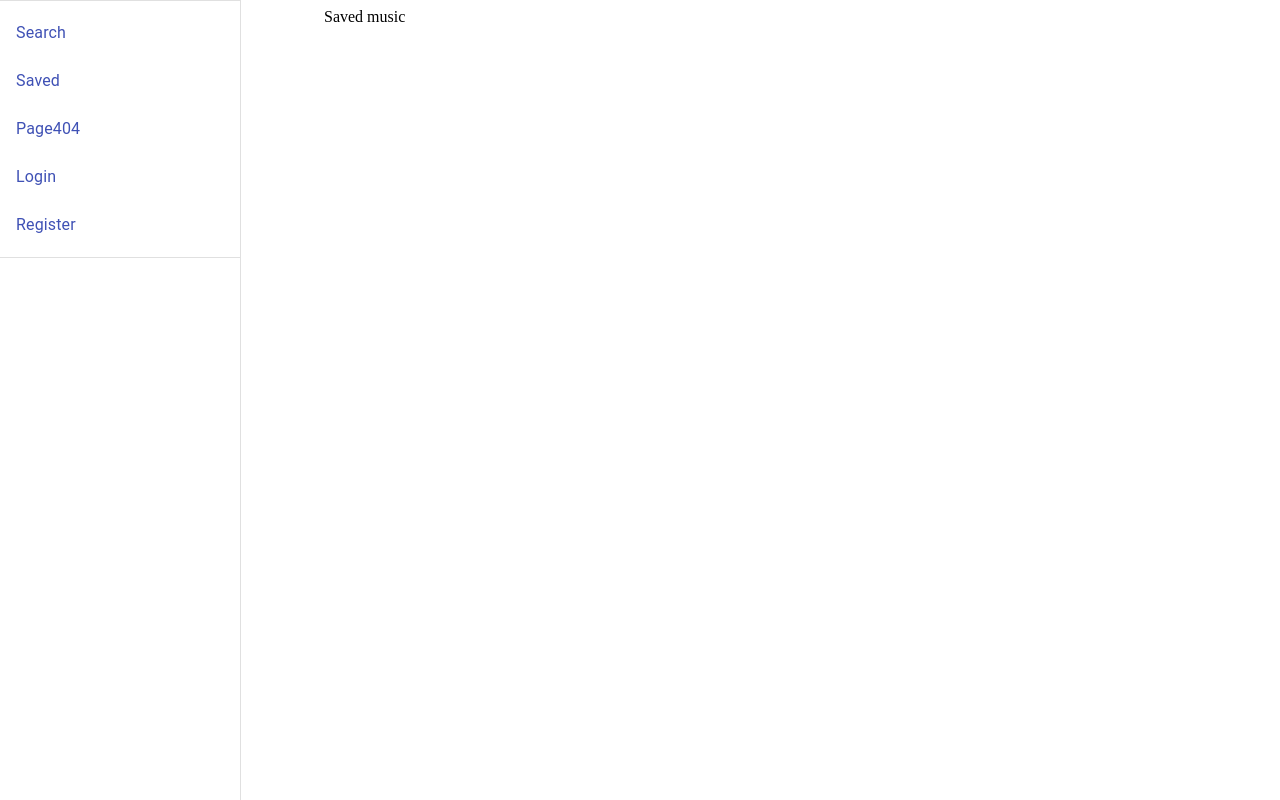
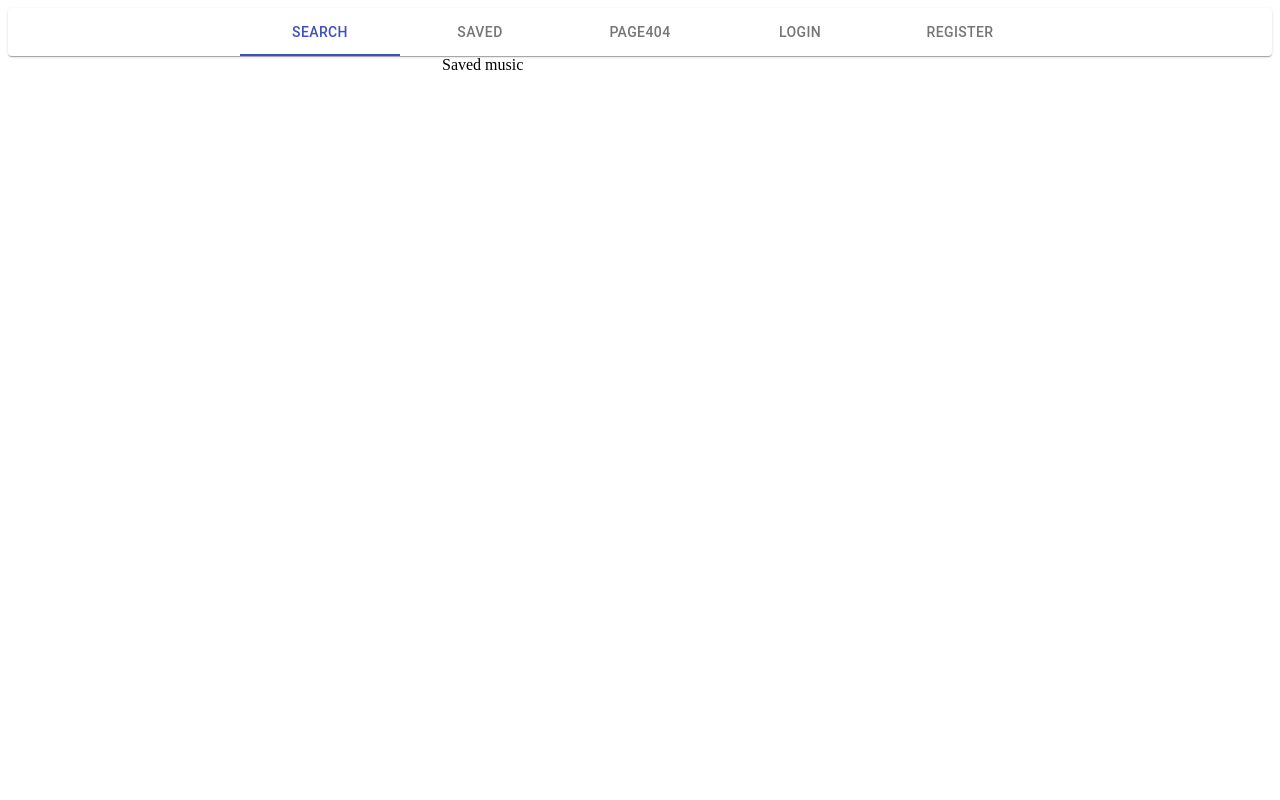
Before and after one commit to theol93/LASTFM-REACT, a React app: page /saved in a window 1280 px wide. Built offline with nearby package versions, Linux system fonts and the light colour scheme.

Commit message:
change drawer to top menu =

```diff
--- a/src/pages/drawer/index.js
+++ b/src/pages/drawer/index.js
@@ -1,90 +1,65 @@
 import React from 'react';
 import { makeStyles } from '@material-ui/core/styles';
-import Drawer from '@material-ui/core/Drawer';
-import List from '@material-ui/core/List';
+import Paper from '@material-ui/core/Paper';
+import Tabs from '@material-ui/core/Tabs';
+import Tab from '@material-ui/core/Tab';
 import ListItem from '@material-ui/core/ListItem';
-import ListItemText from '@material-ui/core/ListItemText';
-import Divider from '@material-ui/core/Divider';
+import ListItemText from '@material-ui/core/ListItem';
+
 import Link from '@material-ui/core/Link';
-
 import {
     BrowserRouter as Router,
 } from "react-router-dom";
 
-const drawerWidth = 240;
+const useStyles = makeStyles({
+    root: {
+        flexGrow: 1,
+    },
+});
 
-const useStyles = makeStyles((theme) => ({
-    root: {
+export default function CenteredTabs() {
+    const classes = useStyles();
+    const [value, setValue] = React.useState(0);
 
-        width: '100%',
-        maxWidth: 360,
-        backgroundColor: theme.palette.background.paper,
-    },
-    appBar: {
-        width: `calc(100% - ${drawerWidth}px)`,
-        marginLeft: drawerWidth,
-        zIndex: theme.zIndex.drawer + 1,
-    },
-    drawer: {
-        width: drawerWidth,
-        flexShrink: 0,
-    },
-    drawerPaper: {
-        width: drawerWidth,
-    },
-    toolbar: theme.mixins.toolbar,
-    content: {
-        flexGrow: 1,
-        backgroundColor: theme.palette.background.default,
-        padding: theme.spacing(3),
-    },
-}));
-
-export default function ClippedDrawer() {
-    const classes = useStyles();
+    const handleChange = (event, newValue) => {
+        setValue(newValue);
+    };
 
     return (
-        <div className={classes.root}>
-            <Drawer
-                className={classes.drawer}
-                variant="permanent"
-                classes={{
-                    paper: classes.drawerPaper,
-                }}
+        <Paper className={classes.root}>
+            <Tabs
+                value={value}
+                onChange={handleChange}
+                indicatorColor="primary"
+                textColor="primary"
+                centered
             >
-                <div className={classes.drawerContainer}>
-                    <Divider />
-                        <List component="nav" className={classes.root} aria-label="mailbox folders">
-                            <Link href="/search">
+                <Tab  label="Search" href="/search">
                     <ListItem button>
                         <ListItemText primary="Search" />
                     </ListItem>
-                            </Link>
-                            <Link href="/saved">
+                </Tab >
+                 <Tab  label="Saved" href="/saved">
                     <ListItem button>
                         <ListItemText primary="Saved" />
                     </ListItem>
-                            </Link>
-                            <Link href="/page404">
+                </Tab >
+                <Tab  label="Page404" href="/page404">
                     <ListItem button>
                         <ListItemText primary="Page404" />
                     </ListItem>
-                            </Link>
-                            <Link href="/login">
+                </Tab >
+                <Tab  label="Login" href="/login">
                     <ListItem button>
                         <ListItemText primary="Login" />
                     </ListItem>
-                            </Link>
-                            <Link href="/register">
+                </Tab >
+                <Tab  label="Register" href="/register">
                     <ListItem button>
                         <ListItemText primary="Register" />
                     </ListItem>
-                            </Link>
-                        </List>
-                    <Divider />
-                </div>
-            </Drawer>
-            <Router />
-        </div>
+                </Tab >
+            </Tabs>
+        </Paper>
     );
 }
--- a/src/pages/login/index.module.css
+++ /dev/null
@@ -1,5 +0,0 @@
-.login {
-    position: absolute;
-    top: 20%;
-    left: 40%;
-}
--- a/src/pages/page404/index.js
+++ b/src/pages/page404/index.js
@@ -1,13 +1,14 @@
 import React from 'react';
 import logo from './page404.gif';
 import styles from './index.module.css';
+import Container from "@material-ui/core/Container";
 
 export default function(){
     return (
-        <div>
+        <Container component="main" maxWidth="xs">
             <div className={ styles.head }>Error 404</div>
-            <img src={logo} height={"500px"} alt={404}/>
+            <img src={logo} height={"400px"} alt={404}/>
             <div className={ styles.body }>Sorry, but you are looking for something that isn’t here.</div>
-        </div>
+        </Container>
     );
 }
--- a/src/pages/page404/index.module.css
+++ b/src/pages/page404/index.module.css
@@ -1,8 +1,7 @@
 .head {
-    left: auto;
-    font-size: 800%;
+    font-size: 400%;
 }
 
 .body {
-    font-size: 350%;
+    font-size: 200%;
 }
--- a/src/pages/saved/index.js
+++ b/src/pages/saved/index.js
@@ -1,9 +1,10 @@
 import React from 'react';
+import Container from "@material-ui/core/Container";
 
 export default function Saved(){
     return(
-        <div>
+        <Container component="main" maxWidth="xs">
             Saved music
-        </div>
+        </Container>
     )
 }
--- a/src/pages/search/index.js
+++ b/src/pages/search/index.js
@@ -2,6 +2,7 @@ import React from 'react';
 import Button from '@material-ui/core/Button';
 import { makeStyles } from '@material-ui/core/styles';
 import TextField from '@material-ui/core/TextField';
+import Container from "@material-ui/core/Container";
 
 
 
@@ -18,7 +19,7 @@ export default function Search(){
                 border: 0,
                 borderRadius: 3,
                 height: 54,
-                padding: '0 30px',
+                padding: '0 40px',
                 width: '100px',
             }
         }));
@@ -26,6 +27,7 @@ export default function Search(){
         const classes = useStyles();
 
         return(
+            <Container component="main" maxWidth="xs">
             <form className={classes.root} noValidate autoComplete="on">
                 <TextField
                     id="outlined-secondary"
@@ -40,5 +42,6 @@ export default function Search(){
                     Artist
                 </Button>
             </form>
+            </Container>
         );
 }
--- a/src/routes/index.js
+++ b/src/routes/index.js
@@ -10,19 +10,15 @@ import {
     Switch,
     Route,
 } from "react-router-dom";
-import Grid from "@material-ui/core/Grid";
 
 export default function App() {
     return (
 
         <Router>
-            <Grid container spacing={0}>
-                <Grid item xs={3}>
                 <nav>
                     <Drawer />
                 </nav>
-                </Grid>
-                <Grid item xs={9}>
+            <nav>
                 <Switch>
                     <Route path="/search">
                         <Search />
@@ -40,8 +36,7 @@ export default function App() {
                         <Page404 />
                     </Route>
                 </Switch>
-                </Grid>
-            </Grid>
+            </nav>
         </Router>
     );
 }
```
Lines whose indentation alone changed are shown as unchanged.
